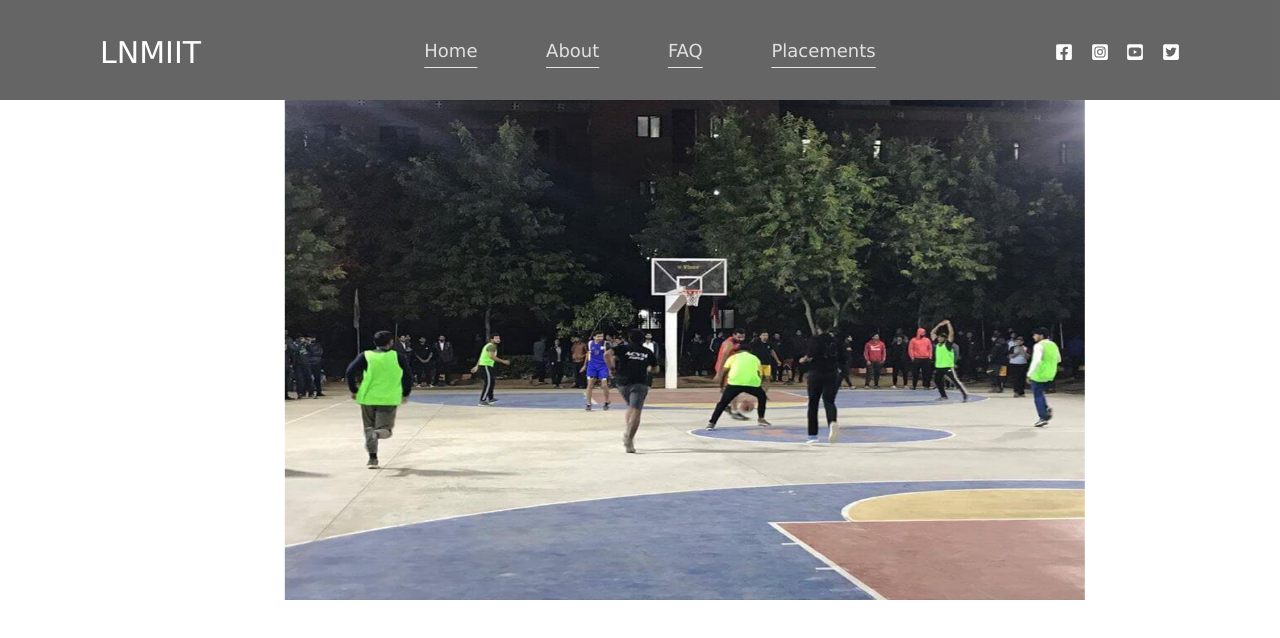
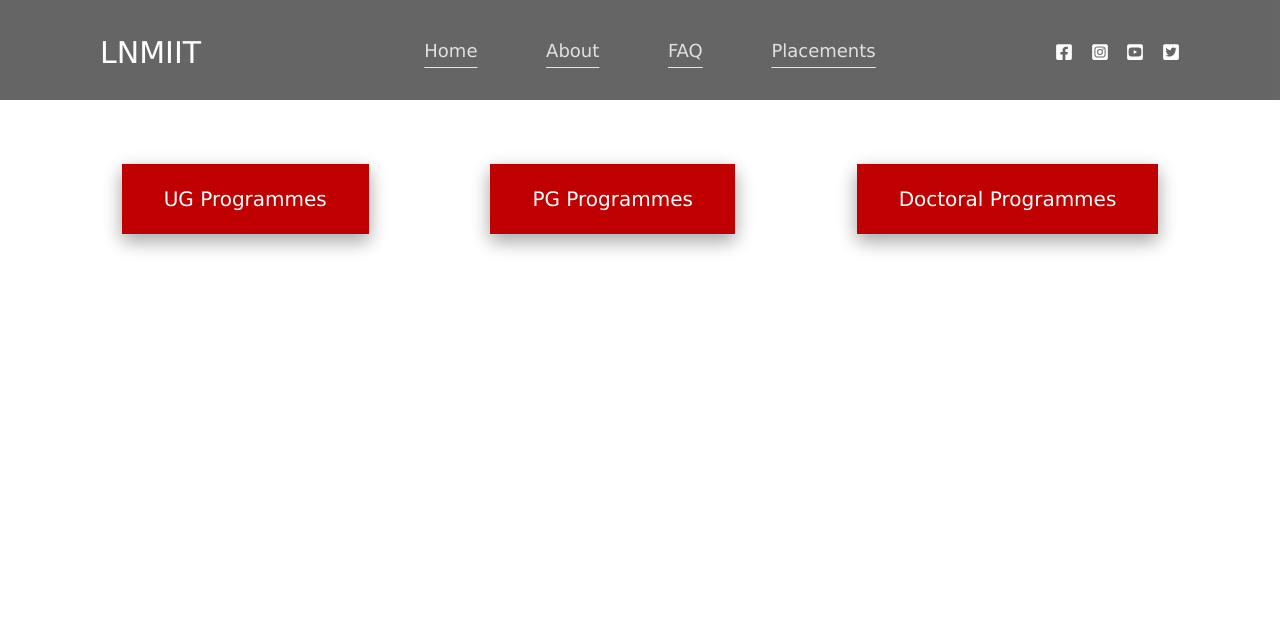
Before and after one commit to raghav-khanna/Student-Admission-Frontend, a React (Create React App) app in the folder frontend/: page /try_nirnay in a window 1280 px wide. Shown: the top 638 px of the page. Built offline with nearby package versions, Linux system fonts and the light colour scheme.

Commit message:
Sections Improve

```diff
--- a/frontend/src/Components/Nirnay/PhotoGallery.js
+++ b/frontend/src/Components/Nirnay/PhotoGallery.js
@@ -15,8 +15,6 @@ import i10 from "../../Assets/SPORTS EVENT.jpg";
 import i11 from "../../Assets/SPORTS FACILITIES.jpg";
 import i12 from "../../Assets/TEDX EVENT AT LNMIIT.jpg";
 import i13 from "../../Assets/VAVACITY.jpg";
-
-
 import "./Photo.css";
 const PhotoGallery = () => {
   return (
--- /dev/null
+++ b/frontend/src/Components/Nirnay/Sections.css
@@ -0,0 +1,37 @@
+.flex-container {
+    display: flex;
+    justify-content: space-evenly;
+    margin-top: 5%;
+}
+
+.butn {
+    background-color: rgb(192, 0, 0);
+    /* opacity: 0.7; */
+    border: none;
+    padding: 15px 32px;
+    text-align: center;
+    text-decoration: none;
+    display: inline-block;
+    font-size: 16px;
+    box-shadow: 0 8px 16px 0 rgba(0, 0, 0, 0.2), 0 6px 20px 0 rgba(0, 0, 0, 0.19);
+}
+
+.words {
+    color: white;
+    font-size: 20px;
+}
+
+.butn:hover {
+    /* opacity: 1; */
+    filter: brightness(60%);
+    border: none;
+}
+
+.words:hover {
+    color: white;
+}
+
+.butn:focus {
+    filter: brightness(60%);
+    color: white;
+}
--- a/frontend/src/Components/Nirnay/Sections.js
+++ b/frontend/src/Components/Nirnay/Sections.js
@@ -1,29 +1,69 @@
-import React from "react";
-import Tab from "react-bootstrap/Tab";
-import Tabs from "react-bootstrap/Tabs";
+import React, { useState } from "react"
+import Nav from "react-bootstrap/Nav";
 import "bootstrap/dist/css/bootstrap.min.css";
+import "./Sections.css"
+import Tab from 'react-bootstrap/Tab';
+import Tabs from 'react-bootstrap/Tabs';
+
+
+
 
 const Sections = () => {
+  const [key, setKey] = useState('home');
   return (
-    <Tabs
-      defaultActiveKey="profile"
-      id="uncontrolled-tab-example"
-      className="mb-3"
-    >
-      <Tab eventKey="home" title="Home">
-        {/* <Sonnet /> */}
-        <h1>YO MAMA SO FAT</h1>
-      </Tab>
-      <Tab eventKey="profile" title="Profile">
-        {/* <Sonnet /> */}
-        <h2>SHE FALLS</h2>
-      </Tab>
-      <Tab eventKey="contact" title="Contact">
-        {/* <Sonnet /> */}
-        <h3> FROM BOTH SIDES OF BED</h3>
-      </Tab>
-    </Tabs>
+    <div>
+      <Nav variant="flat" defaultActiveKey="/home" className="flex-container">
+        <Nav.Item className="butn" >
+          <Nav.Link eventkey="/home" className="words">UG Programmes</Nav.Link>
+        </Nav.Item>
+        <Nav.Item className="butn">
+          <Nav.Link eventKey="link-1" className="words">PG Programmes</Nav.Link>
+        </Nav.Item>
+        <Nav.Item className="butn">
+          <Nav.Link eventKey="disabled" className="words">Doctoral Programmes</Nav.Link>
+        </Nav.Item>
+      </Nav >
+    </div >
+
   );
-};
+}
 
 export default Sections;
+
+
+<Nav variant="tabs" defaultActiveKey="/home" className="flex-container">
+  <Nav.Item className="butn" >
+    <Nav.Link eventkey="/home" className="words">UG Programmes</Nav.Link>
+    <h1> first tab</h1>
+  </Nav.Item>
+  <Nav.Item className="butn">
+    <Nav.Link eventKey="link-1" className="words">PG Programmes</Nav.Link>
+    <h1> second tab</h1>
+  </Nav.Item>
+  <Nav.Item className="butn">
+    <Nav.Link eventKey="disabled" className="words">Doctoral Programmes</Nav.Link>
+    <h1> third tab</h1>
+  </Nav.Item>
+</Nav >
+
+
+
+
+
+// {/* <Tabs
+// id="controlled-tab-example"
+// activeKey={key}
+// onSelect={(k) => setKey(k)}
+// variant="flat"
+// className="flex-container"
+// >
+// <Tab eventKey="home" title="UG Programmes" className="butn">
+//   <h1>Yo MAMA</h1>
+// </Tab>
+// <Tab eventKey="profile" title="PG Programmes" className="butn">
+//   <h1>So FAT</h1>
+// </Tab>
+// <Tab eventKey="contact" title="Doctoral Programmes" className="butn">
+//   <h1>She Falls from both side of the bed</h1>
+// </Tab>
+// </Tabs> */}
--- a/frontend/src/Components/Nirnay/SideTable.css
+++ /dev/null
@@ -1,3 +0,0 @@
-.listgrp {
-    max-width: 20%;
-}
--- a/frontend/src/Components/Nirnay/SideTable.js
+++ b/frontend/src/Components/Nirnay/SideTable.js
@@ -2,24 +2,24 @@
 import React from "react";
 import ListGroup from "react-bootstrap/ListGroup";
 import "bootstrap/dist/css/bootstrap.min.css";
-import "./SideTable.css";
 
 const SideTable = () => {
   return (
     <ListGroup className="listgrp" defaultActiveKey="#link1">
-      <ListGroup.Item action href="#link1">
+      <ListGroup.Item className="Buton" action href="#link1">
         Link 1
       </ListGroup.Item>
-      <ListGroup.Item action href="#link2">
+      <ListGroup.Item className="Buton" action href="#link2">
         Link 2
       </ListGroup.Item>
-      <ListGroup.Item action href="#link3">
+      <ListGroup.Item className="Buton" action href="#link3">
         Link 3
       </ListGroup.Item>
-      <ListGroup.Item action href="#link4">
+      <ListGroup.Item className="Buton" action href="#link4">
         Link 4
       </ListGroup.Item>
     </ListGroup>
+
   );
 };
 
--- a/frontend/src/Pages/TryNirnay.js
+++ b/frontend/src/Pages/TryNirnay.js
@@ -1,11 +1,10 @@
 import React from "react";
-import PhotoGallery from "../Components/Nirnay/PhotoGallery";
+import Sections from "../Components/Nirnay/Sections";
 
 const TryNirnay = () => {
   return (
     <div>
-      <PhotoGallery />
-      {/* <Sections></Sections> */}
+      <Sections />
     </div>
   );
 };
```
